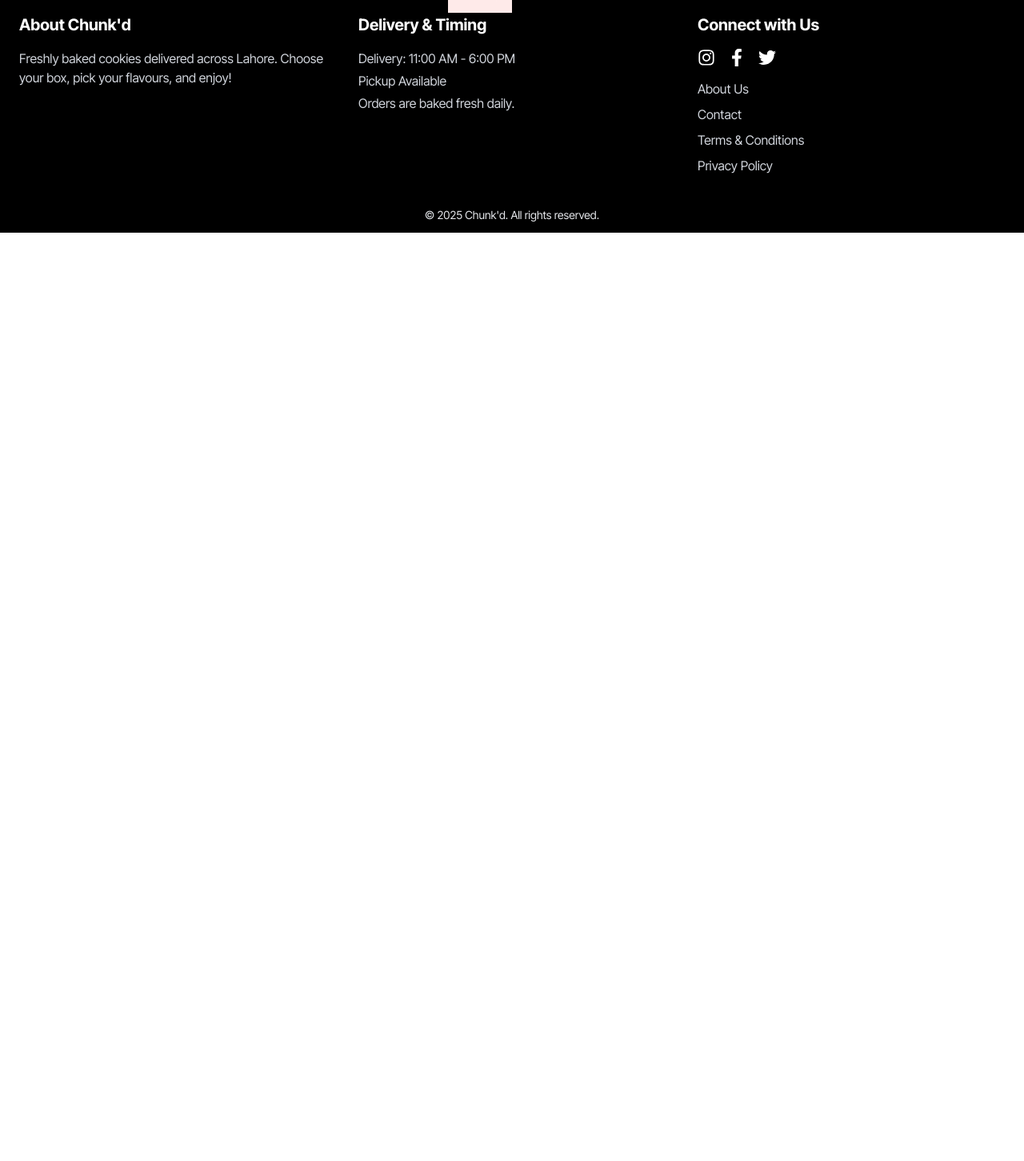
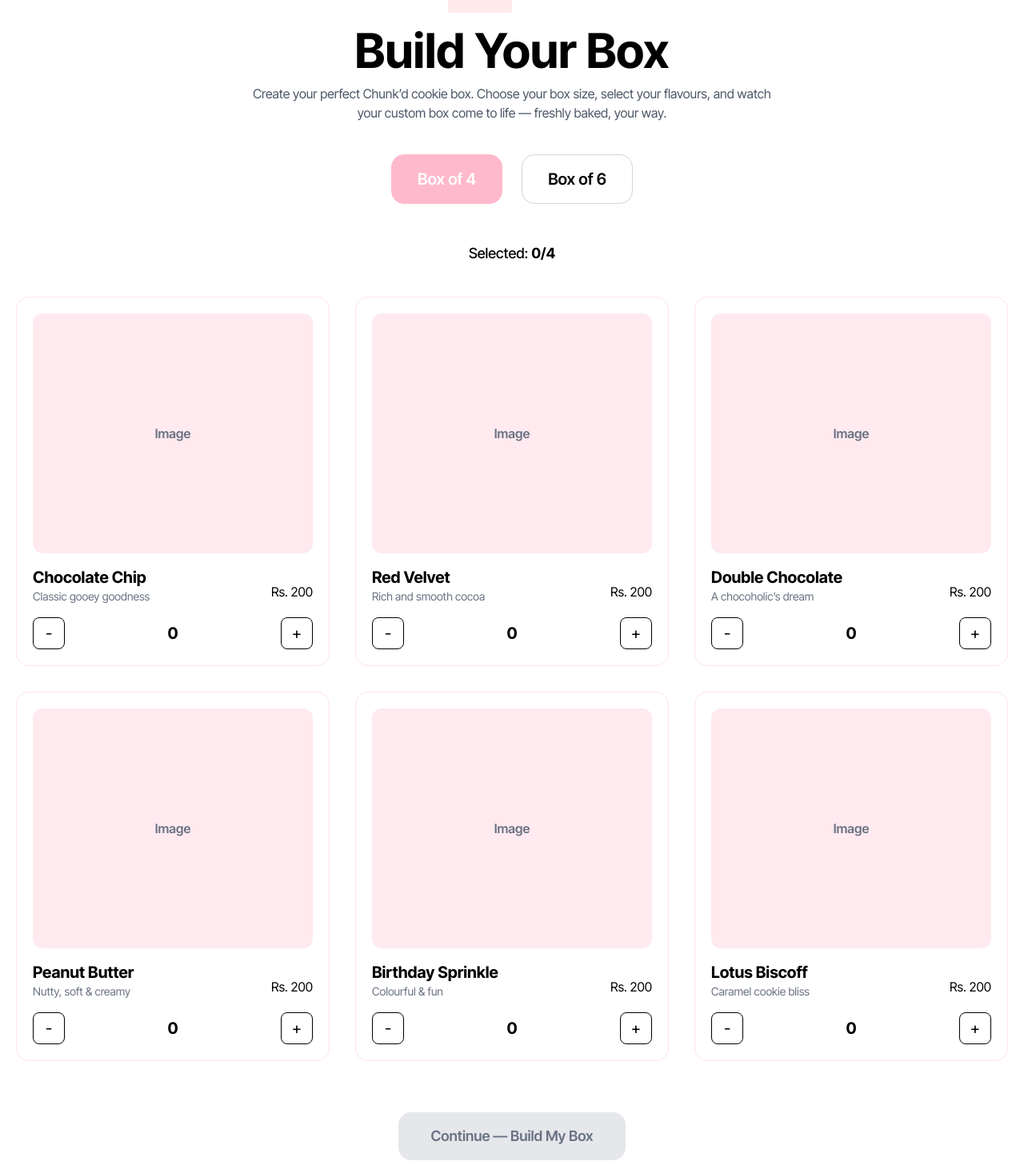
Before and after one commit to mussadiqkhan6886/chunkd, a Next.js app: page /build-box in a window 1280 px wide. Shown: the part 79-1531 px from the top of the page at 80% size. Before the commit the page ends 800 px from the top, so only its background shows below. Built offline with nearby package versions, Linux system fonts and the light colour scheme.

Commit message:
now drop page

```diff
--- a/app/(main)/build-box/page.tsx
+++ b/app/(main)/build-box/page.tsx
@@ -1,11 +1,138 @@
-import React from 'react'
+'use client';
 
-const page = () => {
+import React, { useState } from 'react';
+
+type Flavour = {
+  id: number;
+  name: string;
+  description: string;
+  price: string
+};
+
+const flavours: Flavour[] = [
+  { id: 1,price: "200", name: "Chocolate Chip", description: "Classic gooey goodness" },
+  { id: 2,price: "200", name: "Red Velvet", description: "Rich and smooth cocoa" },
+  { id: 3,price: "200", name: "Double Chocolate", description: "A chocoholic’s dream" },
+  { id: 4,price: "200", name: "Peanut Butter", description: "Nutty, soft & creamy" },
+  { id: 5,price: "200", name: "Birthday Sprinkle", description: "Colourful & fun" },
+  { id: 6,price: "200", name: "Lotus Biscoff", description: "Caramel cookie bliss" },
+];
+
+const BuildYourBox = () => {
+  const [boxSize, setBoxSize] = useState<4 | 6>(4);
+  const [quantities, setQuantities] = useState<{ [key: number]: number }>({});
+
+  const totalSelected = Object.values(quantities).reduce((sum, n) => sum + n, 0);
+
+  const increase = (id: number) => {
+    if (totalSelected >= boxSize) return; // block if full
+    setQuantities((prev) => ({ ...prev, [id]: (prev[id] || 0) + 1 }));
+  };
+
+  const decrease = (id: number) => {
+    if (!quantities[id]) return;
+    setQuantities((prev) => ({ ...prev, [id]: prev[id] - 1 }));
+  };
+
   return (
-    <div>
+    <main className="max-w-7xl mx-auto pt-28 p-5">
+      {/* Heading */}
+      <h1 className="text-6xl font-bold text-center mb-3">
+        Build Your Box
+      </h1>
+      <p className="text-center text-gray-600 max-w-2xl mx-auto mb-10">
+        Create your perfect Chunk’d cookie box. Choose your box size, select your flavours,
+        and watch your custom box come to life — freshly baked, your way.
+      </p>
 
-    </div>
-  )
-}
+      {/* Box Size Selector */}
+      <div className="flex justify-center gap-6 mb-12">
+        {[4, 6].map((size) => (
+          <button
+            key={size}
+            onClick={() => {
+              setBoxSize(size as 4 | 6);
+              setQuantities({}); // reset when switching
+            }}
+            className={`px-8 py-4 rounded-2xl border font-semibold text-xl transition
+              ${boxSize === size
+                ? 'bg-soft text-white border-soft'
+                : 'bg-white border-gray-300 hover:border-soft'}`}
+          >
+            Box of {size}
+          </button>
+        ))}
+      </div>
 
-export default page
+      {/* Live Total */}
+      <div className="text-center mb-10">
+        <p className="text-lg font-medium">
+          Selected: <span className="font-bold">{totalSelected}/{boxSize}</span>
+        </p>
+      </div>
+
+      {/* Flavour Grid */}
+      <div className="grid grid-cols-1 sm:grid-cols-2 md:grid-cols-3 gap-8">
+        {flavours.map((item) => {
+          const qty = quantities[item.id] || 0;
+
+          return (
+            <div
+              key={item.id}
+              className="border border-soft/40 rounded-2xl p-5 "
+            >
+              {/* Image Placeholder */}
+              <div className="h-[300px] bg-soft/30 rounded-xl mb-4 flex items-center justify-center text-gray-500 font-semibold">
+                Image
+              </div>
+
+              {/* Info */}
+              <div className='flex justify-between items-center'>
+                <div>
+                    <h2 className="text-xl font-bold">{item.name}</h2>
+                    <p className="text-sm text-gray-500 mb-4">{item.description}</p>
+                </div>
+                <p>Rs. {item.price}</p>
+              </div>
+
+              {/* Quantity Controls */}
+              <div className="flex items-center justify-between">
+                <button
+                  onClick={() => decrease(item.id)}
+                  className="w-10 h-10 flex items-center justify-center text-xl border rounded-lg hover:bg-gray-100"
+                >
+                  -
+                </button>
+
+                <span className="text-xl font-bold">{qty}</span>
+
+                <button
+                  onClick={() => increase(item.id)}
+                  className={`w-10 h-10 flex items-center justify-center text-xl border rounded-lg transition
+                    ${totalSelected >= boxSize ? 'opacity-40 cursor-not-allowed' : 'hover:bg-soft hover:text-white'}`}
+                >
+                  +
+                </button>
+              </div>
+            </div>
+          );
+        })}
+      </div>
+
+      {/* Summary */}
+      <div className="text-center mt-16 mb-20">
+        <button
+          disabled={totalSelected !== boxSize}
+          className={`px-10 py-4 text-lg rounded-2xl font-semibold transition
+            ${totalSelected === boxSize
+              ? 'bg-soft text-white hover:bg-soft/90'
+              : 'bg-gray-200 text-gray-500 cursor-not-allowed'}`}
+        >
+          Continue — Build My Box
+        </button>
+      </div>
+    </main>
+  );
+};
+
+export default BuildYourBox;
--- /dev/null
+++ b/app/(main)/drops/page.tsx
@@ -0,0 +1,11 @@
+import React from 'react'
+
+const page = () => {
+  return (
+    <main>
+
+    </main>
+  )
+}
+
+export default page
```
